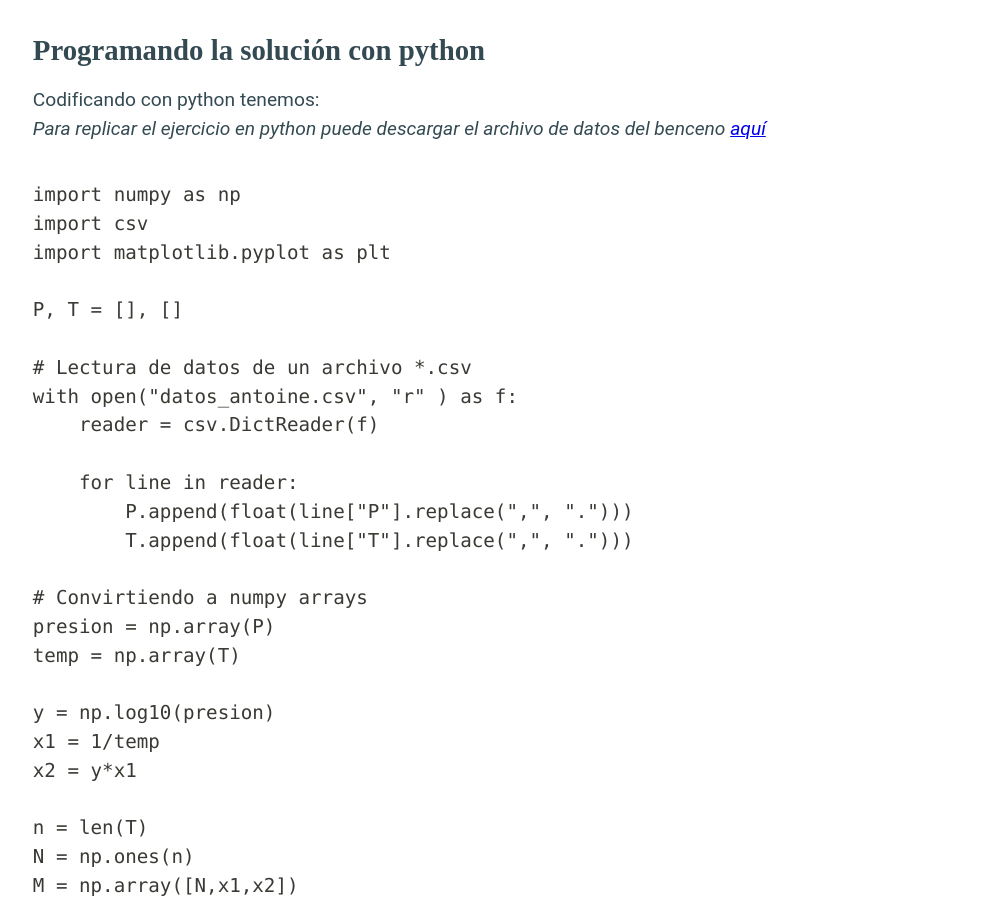
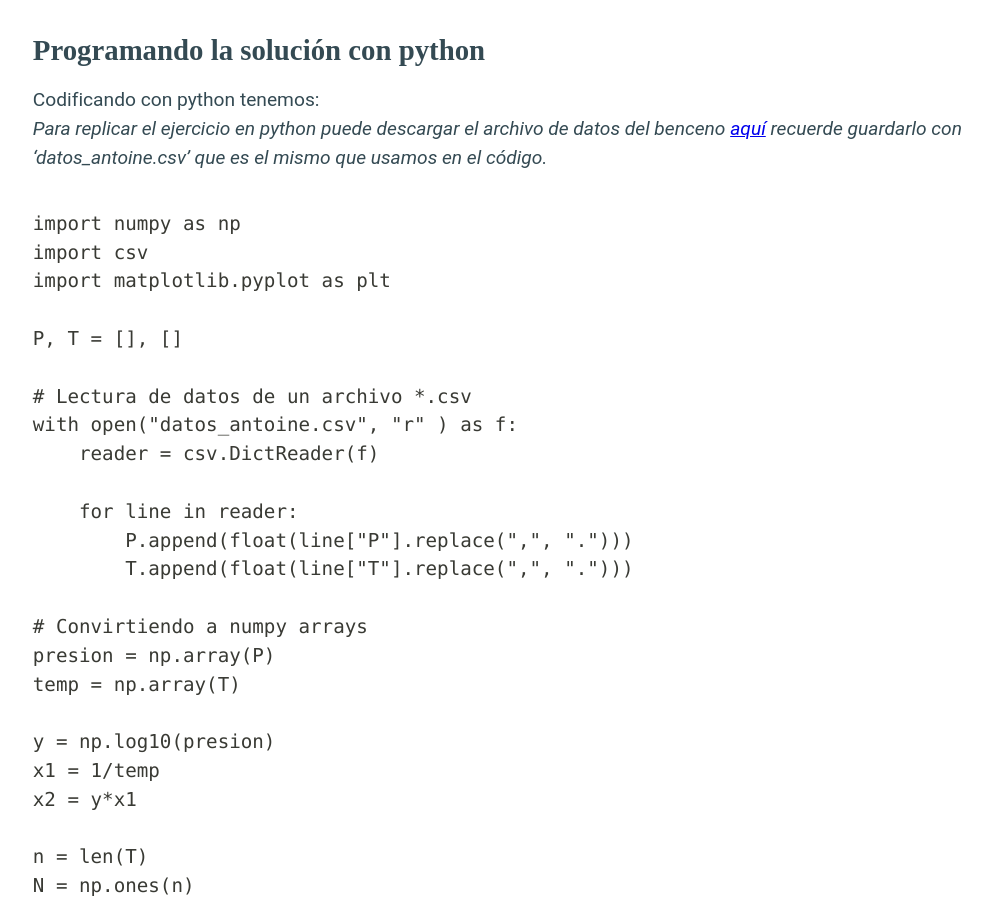
Before and after one commit to EverVino/jeblog, an Eleventy site: page src/blog/2022-09-05-constantes-antoine-benceno.md in a window 1280 px wide. Shown: the part 3898-4802 px from the top of the page, without its empty margins (116-1108 px from the left). Built offline with nearby package versions, Linux system fonts and the light colour scheme; Eleventy itself is replaced by a stand-in of ours; code samples lack their colours; files that its build step writes are made by us from their sources; what @iktakahiro/markdown-it-katex would draw is missing.

Commit message:
modificación art constantes de antoine

````diff
--- a/src/blog/2022-09-05-constantes-antoine-benceno.md
+++ b/src/blog/2022-09-05-constantes-antoine-benceno.md
@@ -92,7 +92,7 @@ $\hat{y}_i$: es el valor que obtenemos al aplicar nuestra fórmula de regresión
 ## Programando la solución con python
 
 Codificando con python tenemos:
-_Para replicar el ejercicio en python puede descargar el archivo de datos del benceno  [aquí](https://gist.github.com/EverVino/026e9e745ddd078b64d3b643b1068a9c/archive/86ae999a475390b759b53b3e1d6d90014e10b802.zip)_
+*Para replicar el ejercicio en python puede descargar el archivo de datos del benceno [aquí](https://gist.githubusercontent.com/EverVino/026e9e745ddd078b64d3b643b1068a9c/raw/86ae999a475390b759b53b3e1d6d90014e10b802/datos_benceno_P_T.csv) recuerde guardarlo con 'datos_antoine.csv' que es el mismo que usamos en el código.*
 
 ```py
 import numpy as np
````
